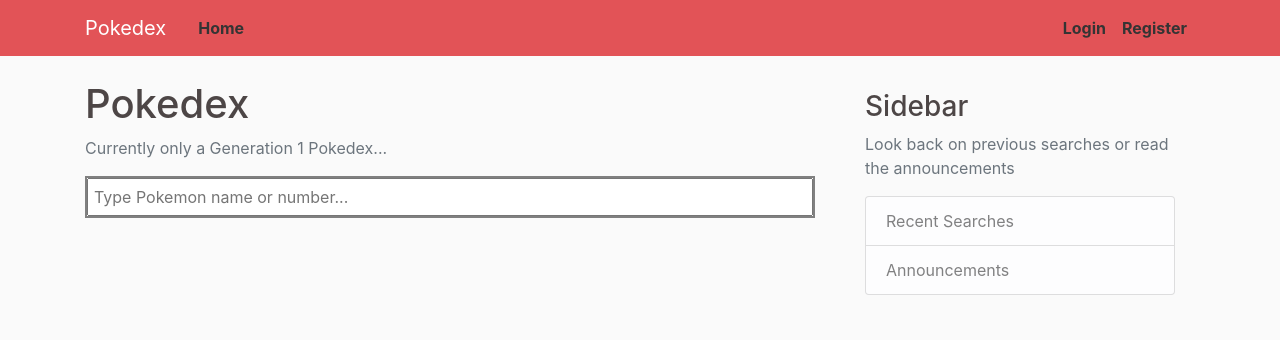
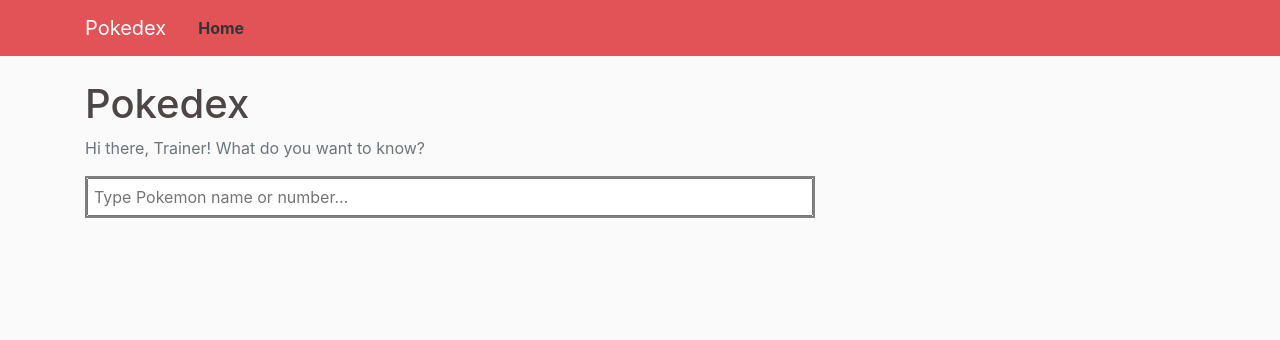
Before and after one commit to lottiely/simple_pokedex, a Django app: page / in a window 1280 px wide. Shown: the top 340 px of the page. Run offline with Django 3.2, Linux system fonts and the light colour scheme; some libraries are stand-ins or nearby versions.

Commit message:
Cleaned up UI.

```diff
--- a/pokedexapp/templates/pokedexapp/base.html
+++ b/pokedexapp/templates/pokedexapp/base.html
@@ -31,11 +31,6 @@
                         <div class="navbar-nav mr-auto">
                         <a class="nav-item nav-link" href="{% url 'pokedex-home' %}">Home</a>
                         </div>
-                        <!-- Navbar Right Side -->
-                        <div class="navbar-nav">
-                        <a class="nav-item nav-link" href="#">Login</a>
-                        <a class="nav-item nav-link" href="#">Register</a>
-                        </div>
                     </div>
                 </div>
             </nav>
@@ -46,17 +41,6 @@
                 <div class="col-md-8">
                     {% block content %}{% endblock %}
                 </div>
-                <div class="col-md-4">
-                    <div class="content-section">
-                        <h3>Sidebar</h3>
-                        <p class='text-muted'>Look back on previous searches or read the announcements
-                        <ul class="list-group">
-                            <li class="list-group-item list-group-item-light">Recent Searches</li>
-                            <li class="list-group-item list-group-item-light">Announcements</li>
-                        </ul>
-                        </p>
-                    </div>
-                </div>
             </div>
         </main>
 
--- a/pokedexapp/templates/pokedexapp/home.html
+++ b/pokedexapp/templates/pokedexapp/home.html
@@ -1,7 +1,7 @@
 {% extends "pokedexapp/base.html" %}
 {% block content %}
     <h1>Pokedex</h1>
-    <p class='text-muted'>Currently only a Generation 1 Pokedex...</p>
+    <p class='text-muted'>Hi there, Trainer! What do you want to know?</p>
     <form action="{% url 'pokemon-data' %}" method="get">
             <input name="pokesearch" type="text" placeholder="Type Pokemon name or number...">
     </form>
--- a/pokedexapp/views.py
+++ b/pokedexapp/views.py
@@ -12,8 +12,6 @@
 
     # Retrieve flavortext, genus
     response = requests.get(species_uri + pokemon_id)
-
-    print(species_uri + pokemon_id)
 
     if response.status_code == 200:
         data = response.json()
```
